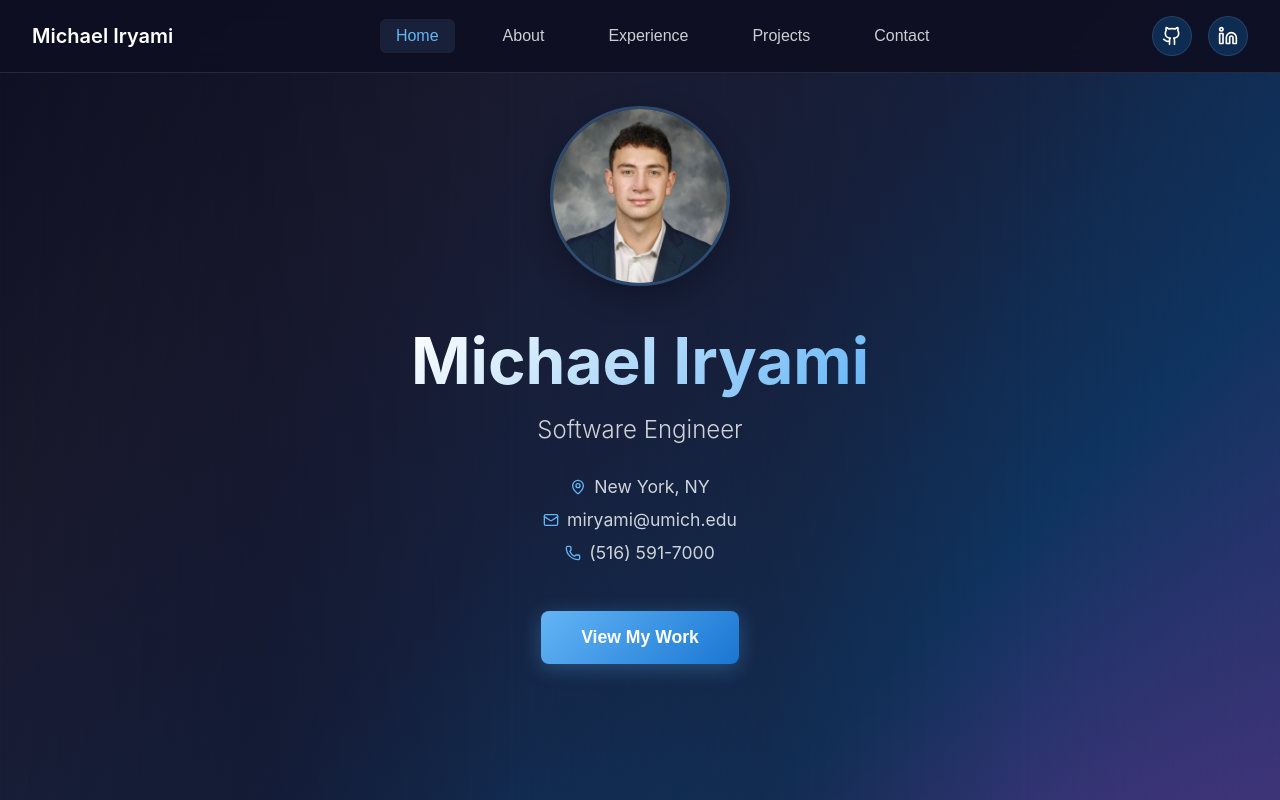
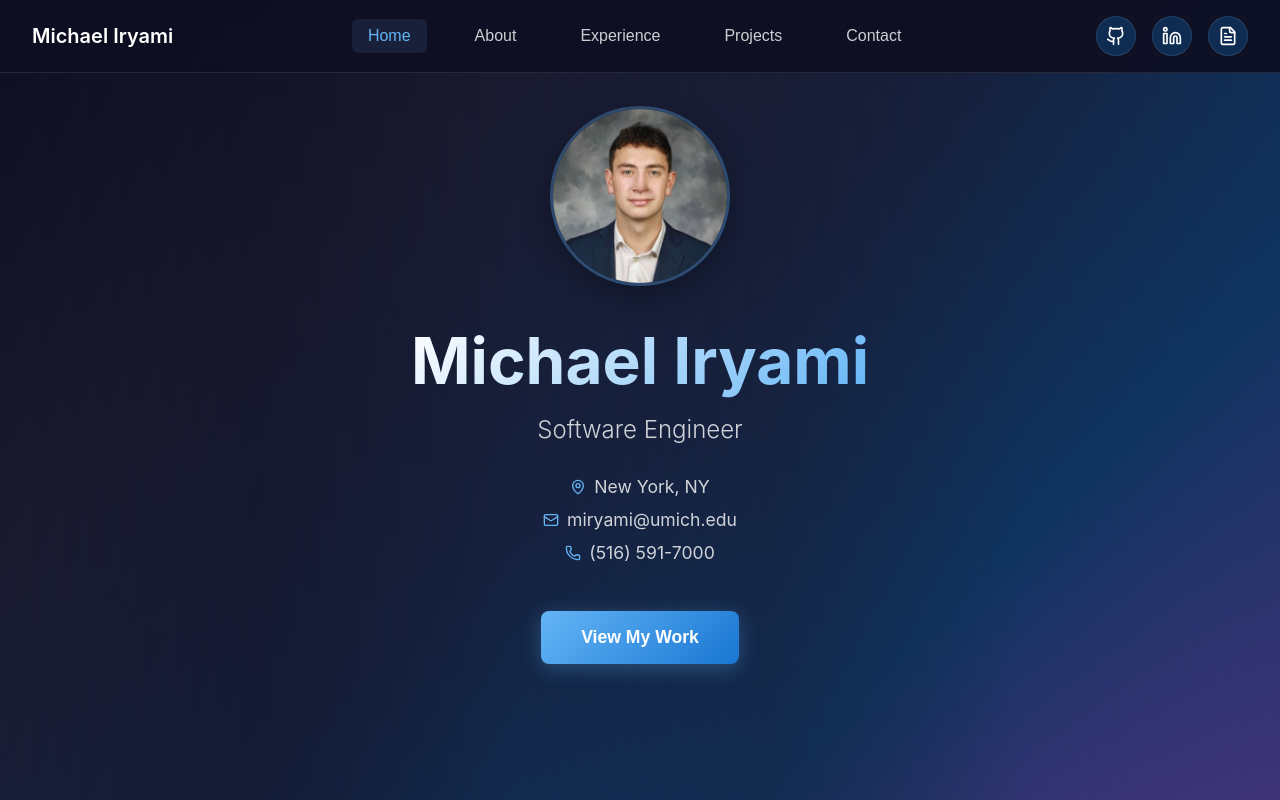
Before and after one commit to michaeliryami/Portfolio, a React (Vite) app: page / in a window 1280 px wide. Built offline with nearby package versions, Linux system fonts and the light colour scheme.

Commit message:
image fix

```diff
--- a/src/App.tsx
+++ b/src/App.tsx
@@ -7,6 +7,7 @@ import {
   Image as ImageIcon,
   Github,
   Linkedin,
+  FileText,
   CheckCircle,
   ChevronLeft,
   ChevronRight,
@@ -209,6 +210,9 @@ function App() {
           </a>
           <a href="https://www.linkedin.com/in/michael-iryami-359698330/" className="social-icon linkedin" target="_blank" rel="noopener noreferrer">
             <Linkedin size={20} />
+          </a>
+          <a href="/resume.docx" className="social-icon resume" target="_blank" rel="noopener noreferrer">
+            <FileText size={20} />
           </a>
         </div>
       </header>
```
Also changed, not shown: 1 other file (tests, documents, lock files or other folders).
